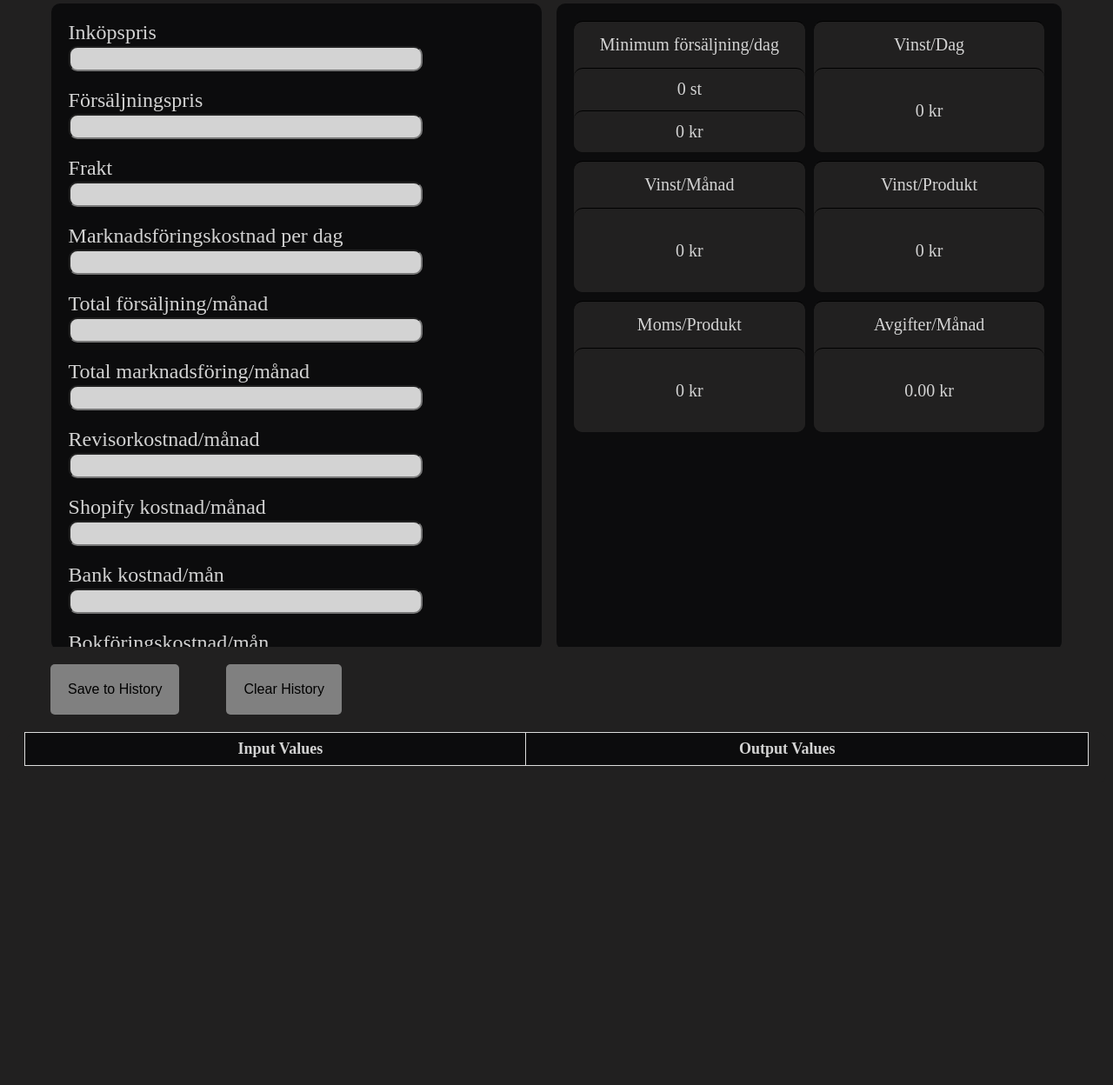
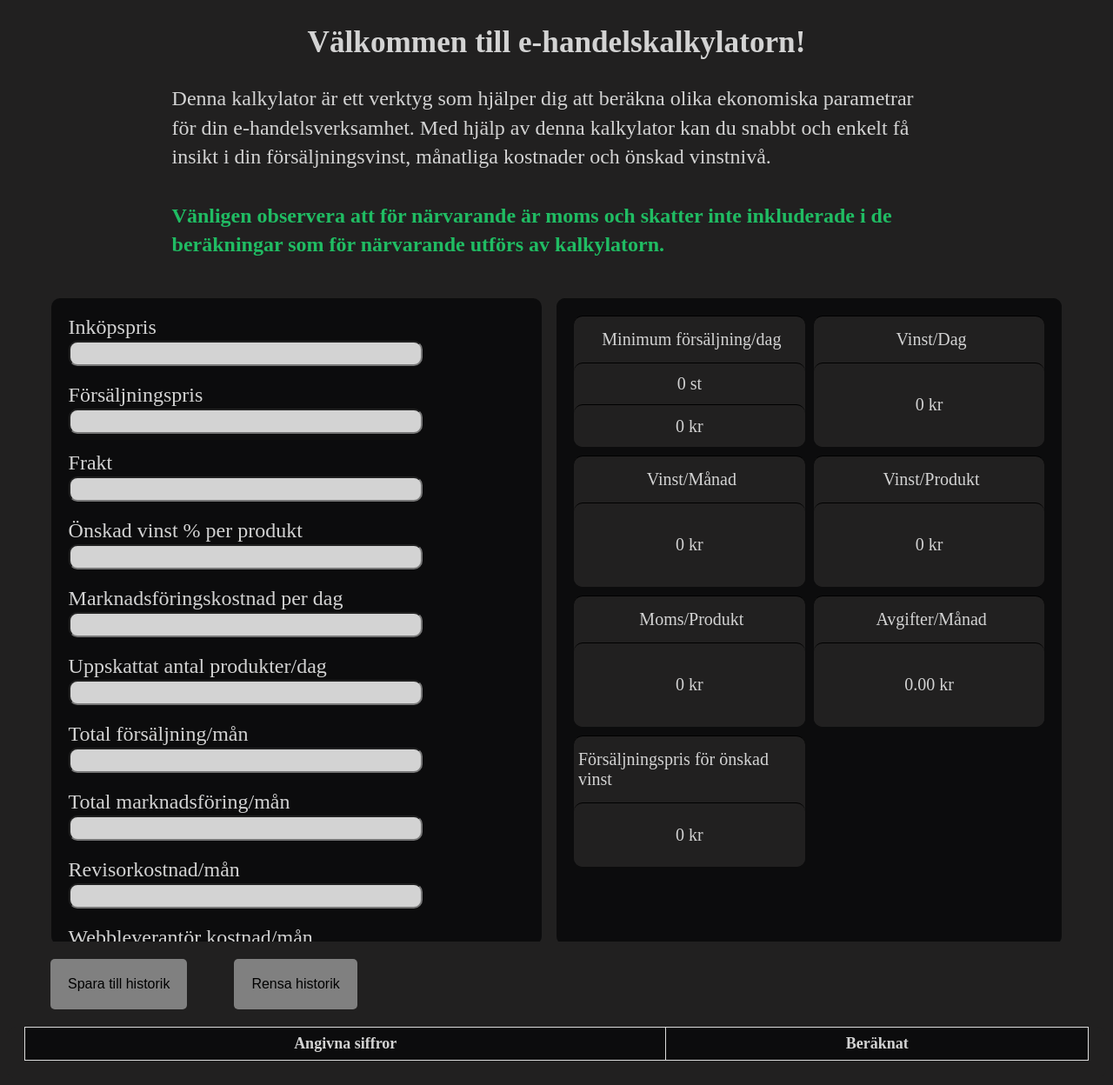
Before and after one commit to JacobLundstrom/Examensjobb, a plain HTML site: page index.html in a window 1280 px wide. Shown: the part 187-1435 px from the top of the page at 87% size. Before the commit the page ends 1096 px from the top, so only its background shows below. Drawn offline with Linux system fonts and the light colour scheme.

Commit message:
small fixes and start on another calc

```diff
--- a/Calc.js
+++ b/Calc.js
@@ -2,7 +2,9 @@
 let costPrice = document.getElementById('CostPrice');
 let salePrice = document.getElementById('SalePrice');
 let shipping = document.getElementById('Shipping');
+let wishedProfit = document.getElementById('WishedProfit');
 let adsDay = document.getElementById('Ads-Day');
+let dailySalesEstimate = document.getElementById('DailySalesEstimate');
 let totalSale = document.getElementById('TotalSale');
 let totalAd = document.getElementById('TotalAd');
 let accountantCost = document.getElementById('AccountantCost');
@@ -15,11 +17,12 @@ let otherCost = document.getElementById('OtherCost');
 //#region Select the output field
 let MinProductCalc = document.getElementById('MinProductCalc');
 let MinSaleCalc = document.getElementById('MinSaleCalc');
-let ProfitProductCalc = document.getElementById('ProfitProductCalc'); // Output field for profit per product
-let ProfitDayCalc = document.getElementById('ProfitDayCalc'); // Output field for daily profit
-let ProfitMonthCalc = document.getElementById('ProfitMonthCalc'); // Output field for monthly profit
-let MomsProductCalc = document.getElementById('MomsProductCalc'); // Output field for moms per product
+let ProfitProductCalc = document.getElementById('ProfitProductCalc');
+let ProfitDayCalc = document.getElementById('ProfitDayCalc');
+let ProfitMonthCalc = document.getElementById('ProfitMonthCalc');
+let MomsProductCalc = document.getElementById('MomsProductCalc');
 let ChargesMonthCalc = document.getElementById('ChargesMonthCalc');
+let WishedProfitCalc = document.getElementById('WishedProfitCalc');
 //#endregion
 
 // Utility function to calculate profit
@@ -113,6 +116,42 @@ function calculateTotalMonthlyCharges() {
 }
 
 
+// Utility function to calculate the sale price needed to achieve a desired profit percentage
+function calculateWishedProfit(costPriceValue, shippingValue, adsDayValue, accountantCostValue, shopifyCostValue, bankCostValue, bookkeepingCostValue, otherCostValue, desiredProfitPercentage) {
+    // Calculate the total monthly charges
+    let totalMonthlyCharges = calculateTotalMonthlyCharges();
+
+    // Calculate the daily portion of the monthly costs
+    let dailyCharges = totalMonthlyCharges / 30;
+
+    // Calculate the total daily expenses
+    let totalDailyExpenses = dailyCharges + parseFloat(adsDayValue);
+    console.log("totaldailyexpenses:", totalDailyExpenses);
+
+    // Calculate the desired profit per day
+    let desiredProfitPerDay = (desiredProfitPercentage / 100) * (costPriceValue + shippingValue);
+    console.log("desiredprofitperday:", desiredProfitPerDay);
+
+
+    // Calculate the total cost per product for a day
+    let totalCostPerProduct = costPriceValue + shippingValue + totalDailyExpenses;
+
+    // Calculate the desired sale price per product
+    let desiredSalePricePerProduct = totalCostPerProduct * (1 + (desiredProfitPerDay / 100));
+
+    // Calculate Klarna fee
+    let klarnaFee = (desiredSalePricePerProduct * 0.0299) + 3.50;
+
+    // Calculate the final wished profit including Klarna fee
+    let wishedProfit = desiredSalePricePerProduct + klarnaFee;
+
+    return wishedProfit;
+}
+
+
+
+
+
 // Function to save a calculation to history
 function saveCalculation(inputValues, results) {
     let history = JSON.parse(localStorage.getItem('calculationHistory')) || [];
@@ -130,7 +169,9 @@ const inputLabels = {
     CostPrice: 'Inköpspris',
     SalePrice: 'Försäljningspris',
     Shipping: 'Frakt',
+    wishedProfit: 'Önskad vinst',
     'Ads-Day': 'Marknadsföringskostnad per dag',
+    dailySalesEstimate: 'Estimerad antal såld',
     TotalSale: 'Total försäljning/mån',
     TotalAd: 'Total marknadsföring/mån',
     AccountantCost: 'Revisorkostnad/mån',
@@ -147,7 +188,8 @@ const outputLabels = {
     dailyProfit: 'Vinst per dag',
     monthlyProfit: 'Vinst per månad',
     momsPerProduct: 'Moms per produkt',
-    totalMonthlyCharges: 'Totala månadskostnader'
+    totalMonthlyCharges: 'Totala månadskostnader',
+    wishedProfit: 'Önskad vinst'
 };
 
 
@@ -163,8 +205,8 @@ function displayHistoryTable() {
     const inputHeader = document.createElement('th');
     const outputHeader = document.createElement('th');
 
-    inputHeader.textContent = 'Input Values';
-    outputHeader.textContent = 'Output Values';
+    inputHeader.textContent = 'Angivna siffror';
+    outputHeader.textContent = 'Beräknat';
     headerRow.appendChild(inputHeader);
     headerRow.appendChild(outputHeader);
     table.appendChild(headerRow);
@@ -214,11 +256,19 @@ function calculateAndDisplay() {
     let salePriceValue = parseFloat(salePrice.value);
     let totalSaleValue = parseFloat(totalSale.value);
     let totalAdValue = parseFloat(totalAd.value);
+    let accountantCostValue = parseFloat(accountantCost.value);
+    let shopifyCostValue = parseFloat(shopifyCost.value);
+    let bankCostValue = parseFloat(bankCost.value);
+    let bookkeepingCostValue = parseFloat(bookkeepingCost.value);
+    let otherCostValue = parseFloat(otherCost.value);
+    let wishedProfitValue = parseFloat(wishedProfit.value);
 
 
     let profit = calculateProfit(salePriceValue, costPriceValue, shippingValue);
     let klarnaFee = calculateKlarnaFee(salePriceValue);
     let profitWithKlarna = calculateProfitWithKlarna(profit, klarnaFee);
+    let WishedProfit = calculateWishedProfit(costPriceValue, shippingValue, adsDay.value, accountantCost.value, shopifyCost.value, bankCost.value, bookkeepingCost.value, otherCost.value, parseFloat(wishedProfit.value));
+
 
     // Calculate the daily portion of the monthly costs
     let dailyMonthlyCharges = calculateTotalMonthlyCharges() /   30;
@@ -245,6 +295,8 @@ function calculateAndDisplay() {
 
 
 
+
+
     // Format the results with NaN handling to 0 instead
     let resultProduct = isNaN(productsForBreakEven) ? "0 st" : productsForBreakEven.toString() + " st";
     let minSale = isNaN(minSalesValue) ? "0 kr" : minSalesValue.toFixed(2) + " kr";
@@ -253,6 +305,8 @@ function calculateAndDisplay() {
     let ProfitPerMonth = isNaN(monthlyProfit) ? "0 kr" : monthlyProfit.toFixed(2) + " kr";
     let MomsPerProduct = isNaN(momsValue) ? "0 kr" : momsValue.toFixed(2) + " kr";
     let totalMonthlyChargesFormatted = isNaN(totalMonthlyCharges) ? "0 kr" : totalMonthlyCharges.toFixed(2) + " kr";
+    let WishedProfitFormatted = isNaN(WishedProfit) ? "0 kr" : WishedProfit.toFixed(2) + " kr";
+
 
 
     // Display the result in the output field
@@ -263,6 +317,8 @@ function calculateAndDisplay() {
     ProfitMonthCalc.innerText = ProfitPerMonth;
     MomsProductCalc.innerText = MomsPerProduct;
     ChargesMonthCalc.innerText = totalMonthlyChargesFormatted;
+    WishedProfitCalc.innerText = WishedProfitFormatted;
+
 
     // Log to the console for debugging
 
@@ -277,6 +333,8 @@ function calculateAndDisplay() {
     console.log("Moms Per Product:", MomsPerProduct);
     console.log("Monthly Charges:", totalMonthlyChargesFormatted);
     console.log("min Sales Value:", minSalesValue);
+    console.log("wished profit formatted:", WishedProfitFormatted);
+    console.log("klarna fee:", klarnaFee);
 }
 
 
@@ -336,6 +394,7 @@ costPrice.addEventListener('change', calculateAndDisplay);
 salePrice.addEventListener('change', calculateAndDisplay);
 shipping.addEventListener('change', calculateAndDisplay);
 adsDay.addEventListener('change', calculateAndDisplay);
+dailySalesEstimate.addEventListener('change', calculateAndDisplay);
 totalSale.addEventListener('change', calculateAndDisplay);
 totalAd.addEventListener('change', calculateAndDisplay);
 accountantCost.addEventListener('change', calculateAndDisplay);
@@ -343,6 +402,8 @@ shopifyCost.addEventListener('change', calculateAndDisplay);
 bankCost.addEventListener('change', calculateAndDisplay);
 bookkeepingCost.addEventListener('change', calculateAndDisplay);
 otherCost.addEventListener('change', calculateAndDisplay);
+wishedProfit.addEventListener('change', calculateAndDisplay);
+
 
 // Initial calculation
 calculateAndDisplay();
--- a/index.html
+++ b/index.html
@@ -1,6 +1,7 @@
 <!DOCTYPE html>
 <html lang="sv">
 <head>
+  <meta name="viewport" content="width=device-width, initial-scale=1.0">
   <meta charset="UTF-8">
   <title>E-handel</title>
   <link rel="icon" type="image/x-icon" href="/img/favicon.ico">
@@ -9,6 +10,15 @@
 <header>
   <div class="banner">
     <img src="img/calc.png" alt="Banner bild">
+  </div>
+  <div class="Intro-text">
+
+    <h1>Välkommen till e-handelskalkylatorn!</h1>
+    <p>
+      Denna kalkylator är ett verktyg som hjälper dig att beräkna olika ekonomiska parametrar för din e-handelsverksamhet. Med hjälp av denna kalkylator kan du snabbt och enkelt
+       få insikt i din försäljningsvinst, månatliga kostnader och önskad vinstnivå.
+      <br><br><span style="font-weight: bold; color: #20BC63;">Vänligen observera att för närvarande är moms och skatter inte inkluderade i de beräkningar som för närvarande utförs av kalkylatorn. </span>
+    </p>
   </div>
 </header>
 <body>
@@ -34,28 +44,39 @@
                 <input type="text" id="Shipping">
               </div>
 
+
+              <div class="WishedProfit">
+                <label for="WhisedProfitOption">Önskad vinst % per produkt</label>
+                <input type="text" id="WishedProfit">
+              </div>
+
               <div class="Ads-Day">
                 <label for="Ads-Day">Marknadsföringskostnad per dag</label>
                 <input type="text" id="Ads-Day">
               </div>
 
+              <div class="DailySalesEstimate">
+                <label for="DailySalesEstimate">Uppskattat antal produkter/dag</label>
+                <input type="text" id="DailySalesEstimate">
+               </div>
+
               <div class="TotalSale">
-                <label for="TotalSale">Total försäljning/månad</label>
+                <label for="TotalSale">Total försäljning/mån</label>
                 <input type="text" id="TotalSale">
               </div>
 
               <div class="TotalAd">
-                <label for="TotalAd">Total marknadsföring/månad</label>
+                <label for="TotalAd">Total marknadsföring/mån</label>
                 <input type="text" id="TotalAd">
               </div>
 
               <div class="AccountantCost">
-                <label for="Accountant">Revisorkostnad/månad</label>
+                <label for="Accountant">Revisorkostnad/mån</label>
                 <input type="text" id="AccountantCost">
               </div>
 
               <div class="ShopifyCost">
-                <label for="ShopifyCost">Shopify kostnad/månad</label>
+                <label for="ShopifyCost">Webbleverantör kostnad/mån</label>
                 <input type="text" id="ShopifyCost">
               </div>
 
@@ -105,12 +126,17 @@
               <label for="Charges/month">Avgifter/Månad</label>
               <div id="ChargesMonthCalc"></div>
           </div>
+
+          <div id="WhisedProfit">
+              <label for="WhisedProfit">Försäljningspris för önskad vinst</label>
+              <div id="WishedProfitCalc"></div>
+          </div>
       </div>
    </div>
   </div>
     <div class="history">
-      <button id="saveToHistoryBtn">Save to History</button>
-      <button id="clearHistoryBtn">Clear History</button>
+      <button id="saveToHistoryBtn">Spara till historik</button>
+      <button id="clearHistoryBtn">Rensa historik</button>
       <div id="historyTableContainer"></div>
     </div>
 </div>
--- a/style.css
+++ b/style.css
@@ -4,7 +4,6 @@ html{
 .banner {
   display: flex;
   justify-content: center;
-  align-items: center;
   padding: 7px;
 }
 
@@ -69,7 +68,7 @@ html{
 
   .right-side
   {
-    background-color: 5a5b5f;
+    background-color: #5a5b5f;
     padding-left: 0%;
     height: 100%;
     overflow-y: auto;
@@ -82,6 +81,7 @@ html{
     grid-template-columns: repeat(2, 1fr);
     gap: 10px;
     padding: 20px;
+    background-color: #0c0c0d;
 }
 
 .Output div {
@@ -101,6 +101,7 @@ html{
 .Output label{
   padding-top : 15px;
   margin-bottom: 15px;
+  padding-left: 5px;
 }
 
 .history {
@@ -123,7 +124,6 @@ html{
   background-color: #212020;
   padding: 0% 20px 20px 20px;
   border-radius: 10px;
-
  }
 
  #historyTable {
@@ -138,25 +138,21 @@ html{
   border: 1px solid #ddd;
   padding: 8px;
   text-align: left;
-  padding-left: 15%;
+  word-wrap: break-word;
  }
+
+
 
  #historyTable th {
   background-color: #0c0c0d;
   color: lightgray;
-  padding-left: 20%;
+  text-align: center;
  }
 
  #historyTable tr:nth-child(even) {
   background-color: #212020;
   color: lightgray;
  }
-
-
-
-
-
-
 
 ::-webkit-scrollbar {
   width: 11px;
@@ -166,3 +162,47 @@ html{
   background-color: #6c757d;
   border-radius: 6px;
 }
+
+.Intro-text {
+  color: lightgray;
+  font-size: 1.5rem;
+  padding: 20px;
+  width: 70%;
+  margin: auto;
+  line-height: 1.4;
+}
+
+.Intro-text h1{
+  margin: auto;
+  text-align: center;
+  font-size: 2.2rem;
+}
+
+
+
+
+@media (max-width: 700px) {
+  .Output {
+    display: block;
+  }
+
+  .Output div {
+    margin-bottom: 10px;
+  }
+
+
+
+}
+
+@media (max-width: 640px) {
+.banner{
+  display: none;
+  }
+}
+
+@media (max-width: 300px) {
+  #historyTableContainer {
+    width: 60%;
+    background-color: orange;
+  }
+}
```
